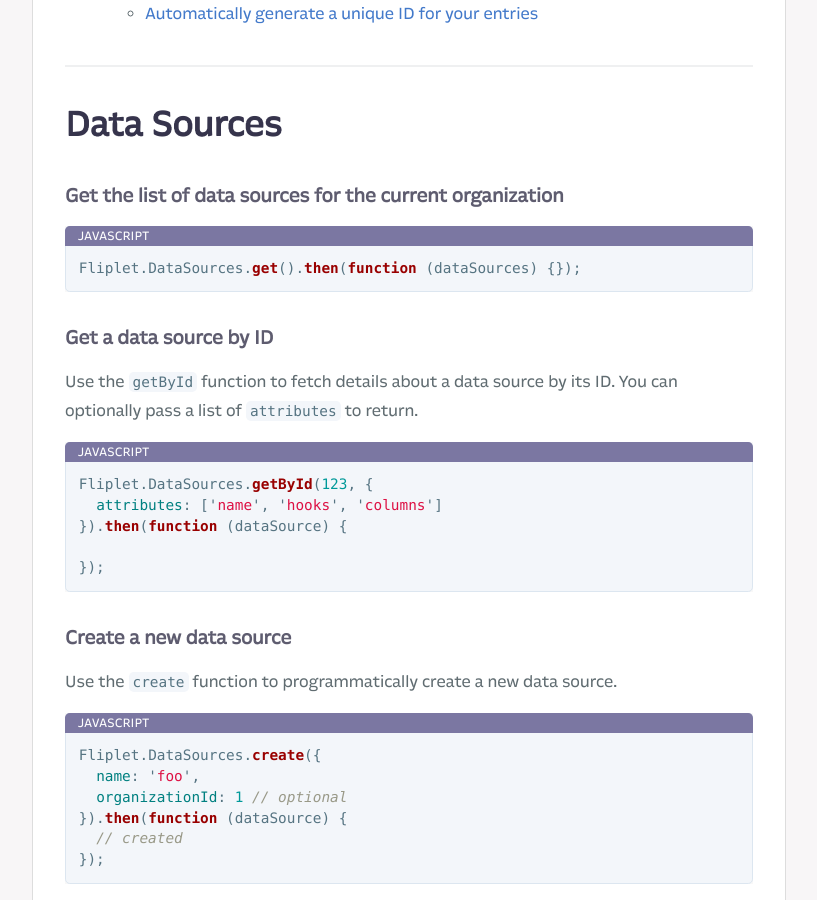
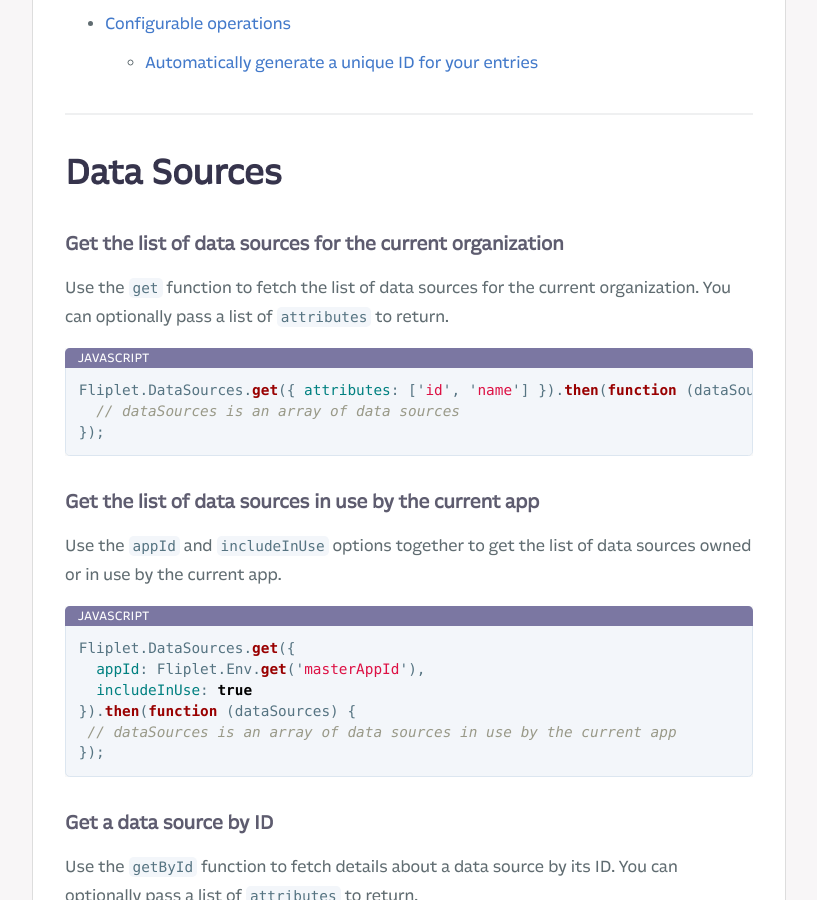
Before and after one commit to Fliplet/fliplet-cli, a Jekyll site: the page built from docs/API/fliplet-datasources.md, in a window 1280 px wide and 900 px high, scrolled down 1617 px. Shown: the whole window, without its empty margins (254-1071 px from the left). Built offline with Jekyll 4.4.1, drawn with Linux system fonts in a browser that asks for light colours; nearby versions of some CDN libraries; our own code applies the rules of GitHub Pages for plain Markdown files; library files that are not in the unit come from our copies; comment, search, counter and statistics services are not loaded; a style sheet for code colours, icons or effects is not loaded; some of the changed text lies outside the part shown.

Commit message:
docs update for data sources

````diff
--- a/docs/API/fliplet-datasources.md
+++ b/docs/API/fliplet-datasources.md
@@ -7,6 +7,7 @@
 
 - [Data Sources](#data-sources)
   - [Get the list of data sources for the current organization](#get-the-list-of-data-sources-for-the-current-organization)
+  - [Get the list of data sources in use by the current app](#get-the-list-of-data-sources-in-use-by-the-current-app)
   - [Get a data source by ID](#get-a-data-source-by-id)
   - [Create a new data source](#create-a-new-data-source)
   - [Connect to a data source by ID](#connect-to-a-data-source-by-id)
@@ -39,8 +40,25 @@
 
 ### Get the list of data sources for the current organization
 
+Use the `get` function to fetch the list of data sources for the current organization. You can optionally pass a list of `attributes` to return.
+
 ```js
-Fliplet.DataSources.get().then(function (dataSources) {});
+Fliplet.DataSources.get({ attributes: ['id', 'name'] }).then(function (dataSources) {
+  // dataSources is an array of data sources
+});
+```
+
+### Get the list of data sources in use by the current app
+
+Use the `appId` and `includeInUse` options together to get the list of data sources owned or in use by the current app.
+
+```js
+Fliplet.DataSources.get({
+  appId: Fliplet.Env.get('masterAppId'),
+  includeInUse: true
+}).then(function (dataSources) {
+ // dataSources is an array of data sources in use by the current app
+});
 ```
 
 ### Get a data source by ID
````
